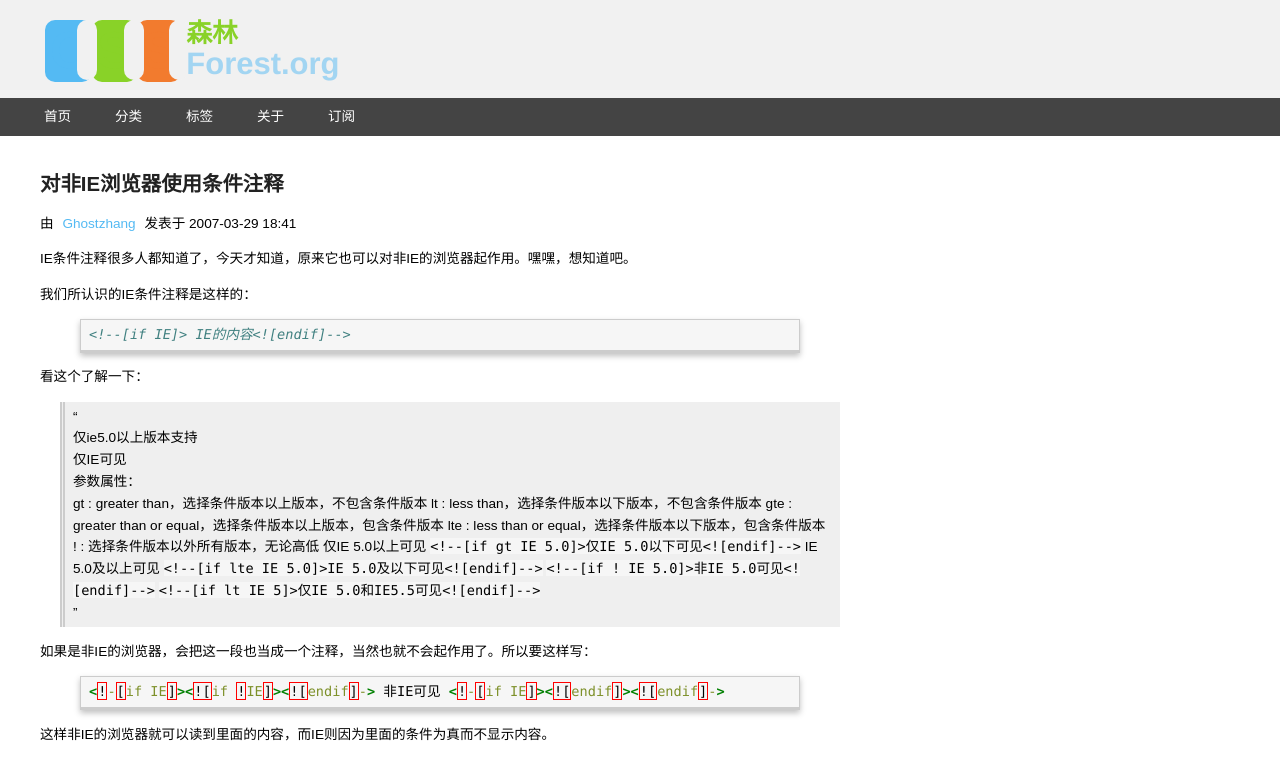
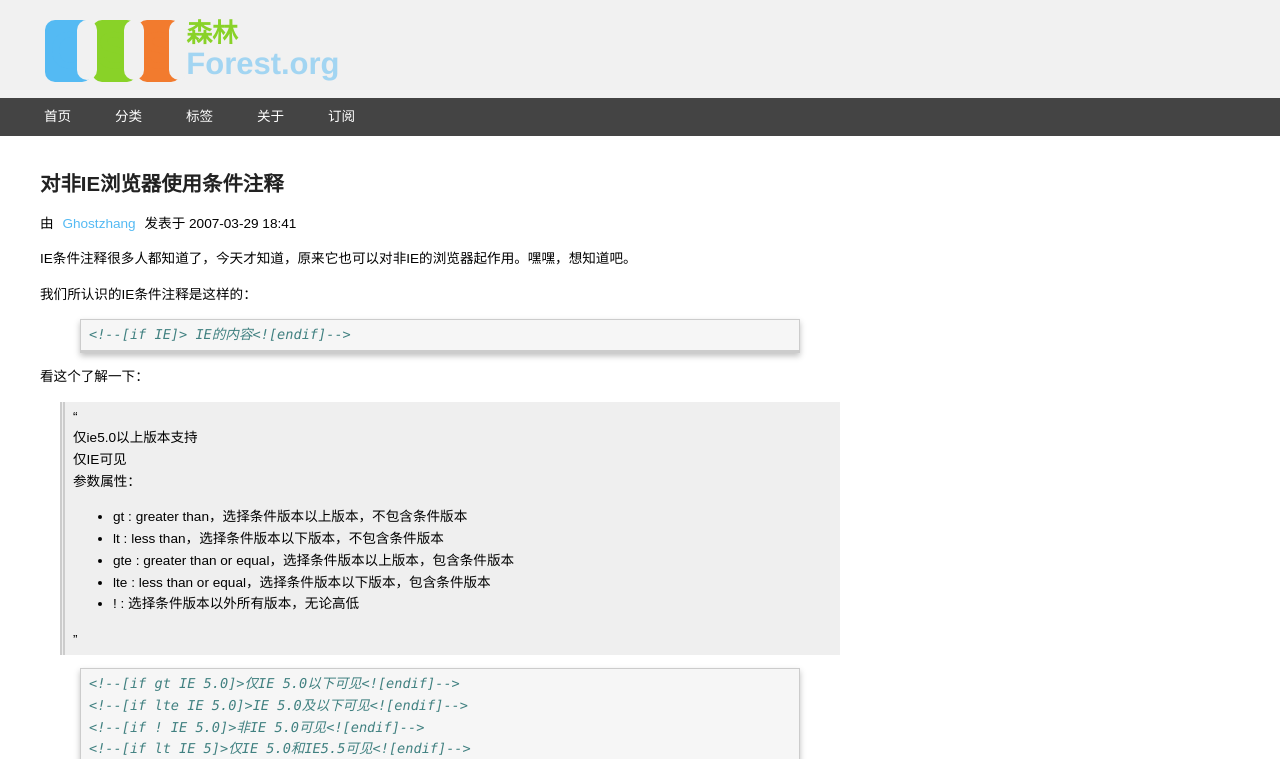
Before and after one commit to ghostzhang/ghostzhang.github.io, a Jekyll site: the page built from _posts/2007-03-29-对非IE浏览器使用条件注释.md, in a window 1280 px wide. Shown: the top 759 px of the page. Built offline with Jekyll 4.4.1, drawn with Linux system fonts in a browser that asks for light colours; comment, search, counter and statistics services are not loaded; grey boxes are pictures that could not be loaded.

Commit message:
更新文章

```diff
--- a/_posts/2007-03-29-对非IE浏览器使用条件注释.md
+++ b/_posts/2007-03-29-对非IE浏览器使用条件注释.md
@@ -29,17 +29,21 @@ IE条件注释很多人都知道了，今天才知道，原来它也可以对非
 >
 > 参数属性：
 >
-> gt : greater than，选择条件版本以上版本，不包含条件版本
-> lt : less than，选择条件版本以下版本，不包含条件版本
-> gte : greater than or equal，选择条件版本以上版本，包含条件版本
-> lte : less than or equal，选择条件版本以下版本，包含条件版本
-> ! : 选择条件版本以外所有版本，无论高低
-> 仅IE 5.0以上可见
-> `<!--[if gt IE 5.0]>仅IE 5.0以下可见<![endif]-->`
-> IE 5.0及以上可见
-> `<!--[if lte IE 5.0]>IE 5.0及以下可见<![endif]-->`
-> `<!--[if ! IE 5.0]>非IE 5.0可见<![endif]-->`
-> `<!--[if lt IE 5]>仅IE 5.0和IE5.5可见<![endif]-->`
+> - gt : greater than，选择条件版本以上版本，不包含条件版本
+> - lt : less than，选择条件版本以下版本，不包含条件版本
+> - gte : greater than or equal，选择条件版本以上版本，包含条件版本
+> - lte : less than or equal，选择条件版本以下版本，包含条件版本
+> - ! : 选择条件版本以外所有版本，无论高低
+>
+> {% highlight html %}
+{% raw %}
+<!--[if gt IE 5.0]>仅IE 5.0以下可见<![endif]-->
+<!--[if lte IE 5.0]>IE 5.0及以下可见<![endif]-->
+<!--[if ! IE 5.0]>非IE 5.0可见<![endif]-->
+<!--[if lt IE 5]>仅IE 5.0和IE5.5可见<![endif]-->
+{% endraw %}
+{% endhighlight %}
+
 
 如果是非IE的浏览器，会把这一段也当成一个注释，当然也就不会起作用了。所以要这样写：
 
```
